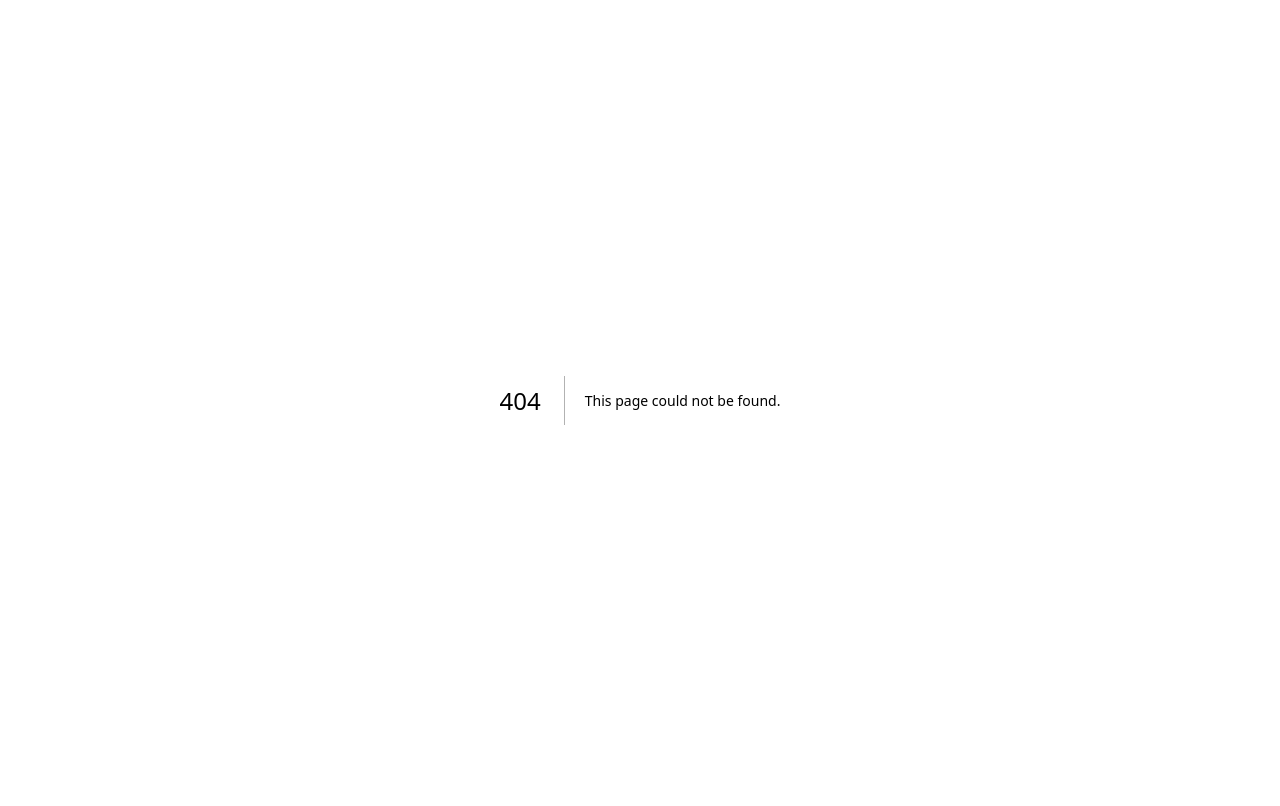
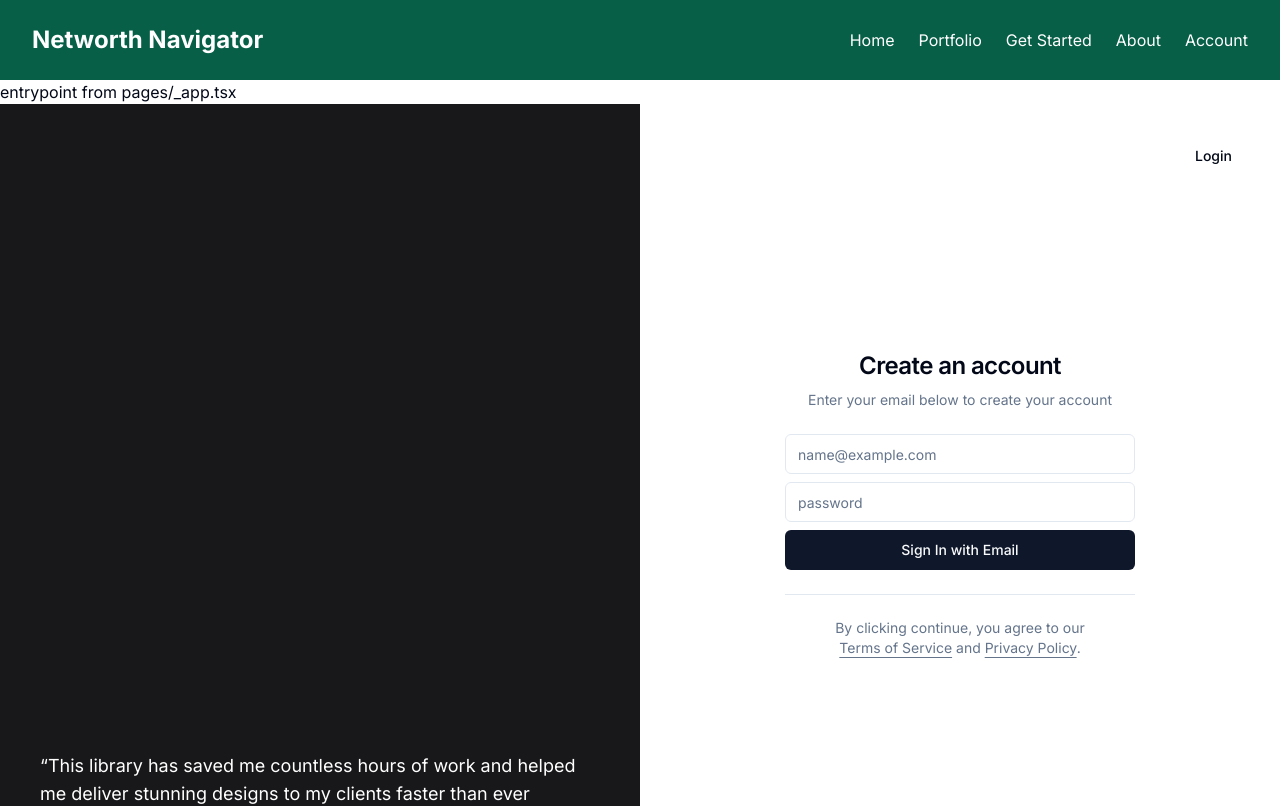
Before and after one commit to NetWorthNavigator/NetWorthNavigatorFrontend, a Next.js app: page /authenticator in a window 1280 px wide. Before the commit this address had no page. Shown: the top 806 px of the page. Built offline with nearby package versions, Linux system fonts and the light colour scheme; no server answers.

Commit message:
started login page, some auth stuff

```diff
--- a/app/page.tsx
+++ b/app/page.tsx
@@ -1,11 +1,12 @@
 // landing page not sure why
-import Layout from "../pages/layouts/layout"
+import Layout from "@/pages/layouts/layout"
 
-export default function MyApp() {
+//this is the homepage
+export default function Home() {
 
     return (
     <Layout>
-      <div></div>
+      <div><p>entry from app/page.tsx</p></div>
     </Layout>
     )
   }
--- /dev/null
+++ b/components/auth/create_user.ts
@@ -0,0 +1,30 @@
+import { API_URL } from "@/constants";
+
+export async function userparse(Email:any, Password:any){
+
+
+// Define the data you want to send
+  const data = {
+      Email: Email,
+      Password: Password
+    };
+
+    // Convert the data object into a JSON string
+    const jsonData = JSON.stringify(data);
+
+    // Perform the POST request
+    fetch(API_URL+"/user", {
+      method: 'POST', // Specify the method
+      headers: {
+        'Content-Type': 'application/json', // Specify the content type as JSON
+      },
+      body: jsonData, // Attach the JSON data as the request body
+    })
+    .then(response => response.json()) // Parse the JSON response
+    .then(data => {
+      console.log('Success:', data); // Handle success
+    })
+    .catch((error) => {
+      console.error('Error:', error); // Handle errors
+    });
+}
--- /dev/null
+++ b/components/auth/user_auth.tsx
@@ -0,0 +1,84 @@
+"use client"
+
+import * as React from "react"
+
+import { cn } from "@/lib/utils"
+import { Button } from "../ui/button"
+import { Input } from "../ui/input"
+import { Label } from "../ui/label"
+import { userparse } from "./create_user"
+
+interface UserAuthFormProps extends React.HTMLAttributes<HTMLDivElement> {}
+
+export function UserAuthForm({ className, ...props }: UserAuthFormProps) {
+  const [isLoading, setIsLoading] = React.useState<boolean>(false)
+
+  async function onSubmit(event: React.SyntheticEvent) {
+    event.preventDefault(); // Prevent the default form submit behavior
+    const form = event.target as HTMLFormElement;
+    const formData = new FormData(form);
+    const inputted_email = formData.get('inputted_email'); // Use the 'get' method to retrieve the value
+    const inputted_password = formData.get('inputted_password')
+    console.log(inputted_email)
+    console.log(inputted_password)
+
+    setIsLoading(true)
+    await userparse(inputted_email, inputted_password)
+
+    setTimeout(() => {
+      setIsLoading(false)
+    }, 3000)
+  }
+
+  return (
+    <div className={cn("grid gap-6", className)} {...props}>
+      <form onSubmit={onSubmit}>
+        <div className="grid gap-2">
+          <div className="grid gap-1">
+            <Label className="sr-only" htmlFor="email">
+              Email
+            </Label>
+            <Input
+              id="email"
+              name = "inputted_email"
+              placeholder="name@example.com"
+              type="email"
+              autoCapitalize="none"
+              autoComplete="email"
+              autoCorrect="off"
+              disabled={isLoading}
+            />
+          </div>
+          <div className="grid gap-1">
+            <Label className="sr-only" htmlFor="password">
+              Password
+            </Label>
+            <Input
+              id="password"
+              name = "inputted_password"
+              placeholder="password"
+              type="password"
+              autoCapitalize="none"
+              autoComplete="password"
+              autoCorrect="off"
+              disabled={isLoading}
+            />
+          </div>
+          <Button>
+            Sign In with Email
+          </Button>
+        </div>
+      </form>
+      <div className="relative">
+        <div className="absolute inset-0 flex items-center">
+          <span className="w-full border-t" />
+        </div>
+        {/* <div className="relative flex justify-center text-xs uppercase">
+          <span className="bg-background px-2 text-muted-foreground">
+            Or continue with
+          </span>
+        </div> */}
+      </div>
+    </div>
+  )
+}
--- a/components/navigation/navbar.tsx
+++ b/components/navigation/navbar.tsx
@@ -7,9 +7,9 @@ export const Navbar = () => {
   <nav className="w-full h-20 bg-emerald-800 sticky top-0 sm:p-4 md:justify-between md:items-center">
     <div className="container mx-auto px-4 h-full">
       <div className="flex justify-between items-center h-full">
-        <a href="" className = "text-2xl font-bold text-white">
+        <Link href="/" className = "text-2xl font-bold text-white">
           Networth Navigator
-        </a>
+        </Link>
         <ul className="hidden md:flex gap-x-6 text-white ">
         <li>
             <Link href="/" className ="mx-2 hover:text-gray-300">
@@ -31,6 +31,11 @@ export const Navbar = () => {
               <p>About</p>
             </Link>
           </li>
+          <li>
+            <Link href="/authenticator" className ="mx-2 hover:text-gray-300">
+              <p>Account</p>
+            </Link>
+          </li>
         </ul>
       </div>
     </div>
--- /dev/null
+++ b/components/ui/label.tsx
@@ -0,0 +1,26 @@
+"use client"
+
+import * as React from "react"
+import * as LabelPrimitive from "@radix-ui/react-label"
+import { cva, type VariantProps } from "class-variance-authority"
+
+import { cn } from "@/lib/utils"
+
+const labelVariants = cva(
+  "text-sm font-medium leading-none peer-disabled:cursor-not-allowed peer-disabled:opacity-70"
+)
+
+const Label = React.forwardRef<
+  React.ElementRef<typeof LabelPrimitive.Root>,
+  React.ComponentPropsWithoutRef<typeof LabelPrimitive.Root> &
+    VariantProps<typeof labelVariants>
+>(({ className, ...props }, ref) => (
+  <LabelPrimitive.Root
+    ref={ref}
+    className={cn(labelVariants(), className)}
+    {...props}
+  />
+))
+Label.displayName = LabelPrimitive.Root.displayName
+
+export { Label }
--- a/package.json
+++ b/package.json
@@ -11,6 +11,7 @@
   "dependencies": {
     "@fontsource/inter": "^5.0.18",
     "@radix-ui/react-hover-card": "^1.0.7",
+    "@radix-ui/react-label": "^2.0.2",
     "@radix-ui/react-slot": "^1.0.2",
     "@radix-ui/react-tabs": "^1.0.4",
     "@radix-ui/react-tooltip": "^1.0.7",
--- a/pages/_app.tsx
+++ b/pages/_app.tsx
@@ -1,9 +1,12 @@
 import { AppProps } from 'next/app';
 import Layout from './layouts/layout';
 
+// this is the global layout for the app.
+// everything here will show up on all of the other pages
 function MyApp({ Component, pageProps }: AppProps) {
   return (
     <Layout>
+      <p>entrypoint from pages/_app.tsx</p>
       <Component {...pageProps} />
     </Layout>
   );
--- /dev/null
+++ b/pages/authenticator.tsx
@@ -0,0 +1,106 @@
+//page for sign up and login
+import { Metadata } from "next"
+import Image from "next/image"
+import Link from "next/link"
+
+import { cn } from "@/lib/utils"
+import { buttonVariants } from "@/components/ui/button"
+import { UserAuthForm } from "@/components/auth/user_auth"
+
+export const metadata: Metadata = {
+  title: "Authentication",
+  description: "Authentication forms built using the components.",
+}
+
+export default function authenticator() {
+    return (
+        <>
+            <div className="md:hidden">
+                <p> place holder for spinner </p>
+                {/* <Image
+                    src="/examples/authentication-light.png"
+                    width={1280}
+                    height={843}
+                    alt="Authentication"
+                    className="block dark:hidden"
+                />
+                <Image
+                    src="/examples/authentication-dark.png"
+                    width={1280}
+                    height={843}
+                    alt="Authentication"
+                    className="hidden dark:block"
+                /> */}
+            </div>
+            <div className="container relative hidden h-[800px] flex-col items-center justify-center md:grid lg:max-w-none lg:grid-cols-2 lg:px-0">
+                <Link
+                    href="/examples/authentication"
+                    className={cn(
+                        buttonVariants({ variant: "ghost" }),
+                        "absolute right-4 top-4 md:right-8 md:top-8"
+                    )}
+                >
+                    Login
+                </Link>
+                <div className="relative hidden h-full flex-col bg-muted p-10 text-white lg:flex dark:border-r">
+                    <div className="absolute inset-0 bg-zinc-900" />
+                    {/* <div className="relative z-20 flex items-center text-lg font-medium">
+                        <svg
+                            xmlns="http://www.w3.org/2000/svg"
+                            viewBox="0 0 24 24"
+                            fill="none"
+                            stroke="currentColor"
+                            strokeWidth="2"
+                            strokeLinecap="round"
+                            strokeLinejoin="round"
+                            className="mr-2 h-6 w-6"
+                        >
+                            <path d="M15 6v12a3 3 0 1 0 3-3H6a3 3 0 1 0 3 3V6a3 3 0 1 0-3 3h12a3 3 0 1 0-3-3" />
+                        </svg>
+                        Acme Inc
+                    </div> */}
+                    <div className="relative z-20 mt-auto">
+                        <blockquote className="space-y-2">
+                            <p className="text-lg">
+                                &ldquo;This library has saved me countless hours of work and
+                                helped me deliver stunning designs to my clients faster than
+                                ever before.&rdquo;
+                            </p>
+                            <footer className="text-sm">Sofia Davis</footer>
+                        </blockquote>
+                    </div>
+                </div>
+                <div className="lg:p-8">
+                    <div className="mx-auto flex w-full flex-col justify-center space-y-6 sm:w-[350px]">
+                        <div className="flex flex-col space-y-2 text-center">
+                            <h1 className="text-2xl font-semibold tracking-tight">
+                                Create an account
+                            </h1>
+                            <p className="text-sm text-muted-foreground">
+                                Enter your email below to create your account
+                            </p>
+                        </div>
+                        <UserAuthForm />
+                        <p className="px-8 text-center text-sm text-muted-foreground">
+                            By clicking continue, you agree to our{" "}
+                            <Link
+                                href="/terms"
+                                className="underline underline-offset-4 hover:text-primary"
+                            >
+                                Terms of Service
+                            </Link>{" "}
+                            and{" "}
+                            <Link
+                                href="/privacy"
+                                className="underline underline-offset-4 hover:text-primary"
+                            >
+                                Privacy Policy
+                            </Link>
+                            .
+                        </p>
+                    </div>
+                </div>
+            </div>
+        </>
+    )
+}
```
Also changed, not shown: app/layoutttttt.tsx (deleted, +0 -16 lines), 1 other file (tests, documents, lock files or other folders).
